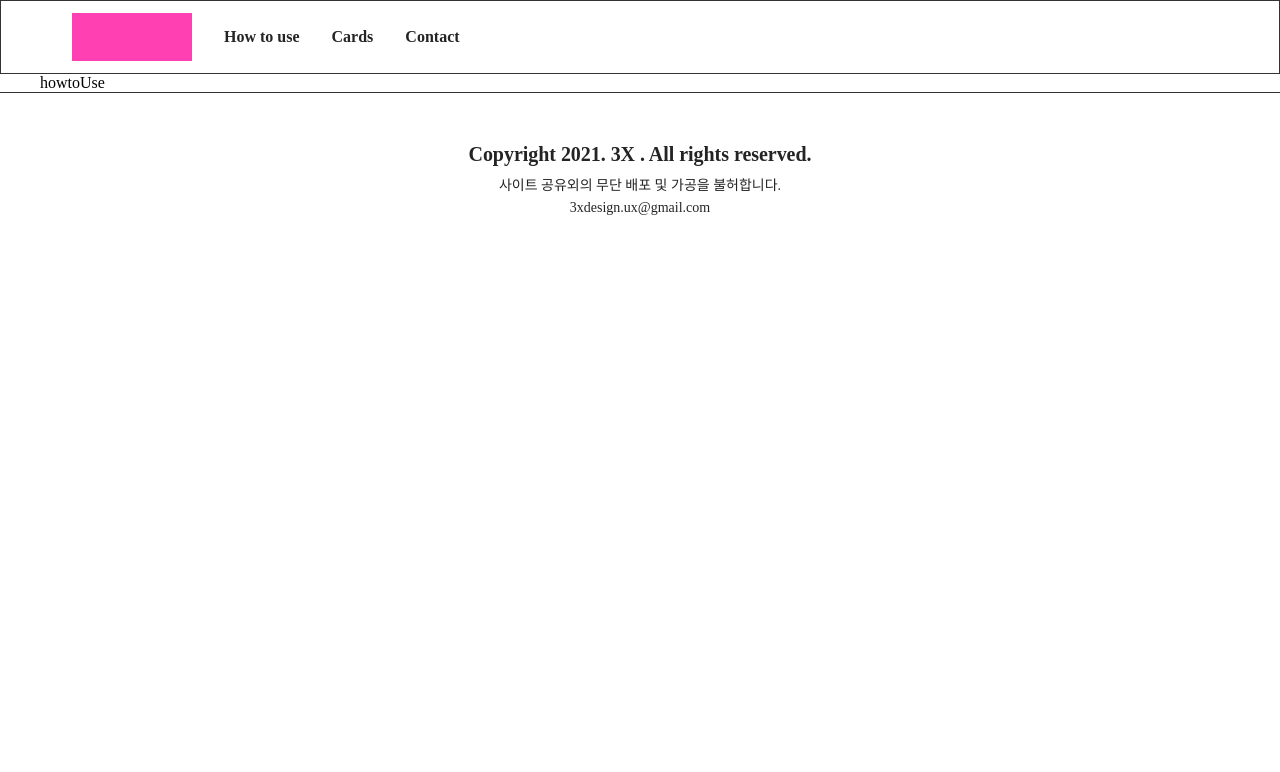
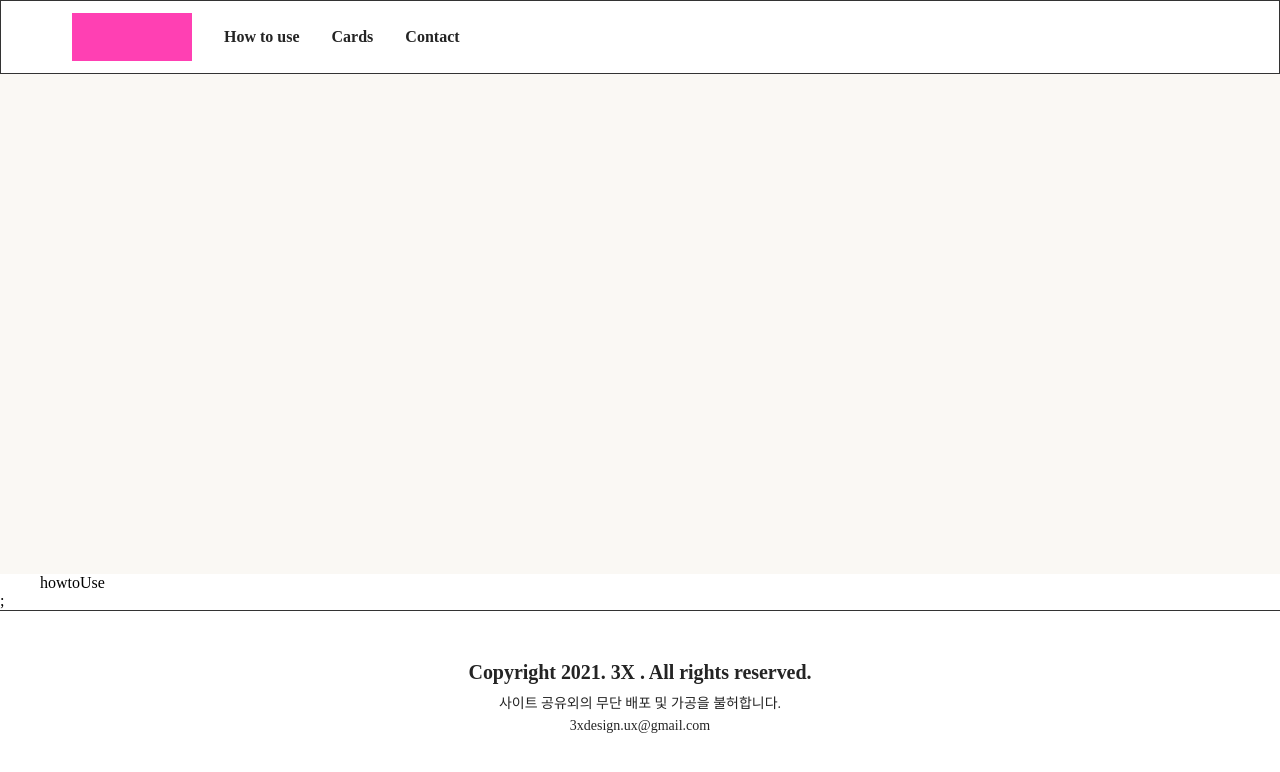
Before and after one commit to scd7896/3x_ux_card, a Next.js app: page /howtouse in a window 1280 px wide. Shown: the top 772 px of the page. Built offline with nearby package versions, Linux system fonts and the light colour scheme; a web font is replaced by a local one.

Commit message:
feat: howtouse 헤더작성

```diff
--- /dev/null
+++ b/components/services/howtouse/HowtouseHeader.module.css
@@ -0,0 +1,5 @@
+.wrapper {
+	width: 100%;
+	height: 500px;
+	background-color: var(--gray_10);
+}
--- /dev/null
+++ b/components/services/howtouse/HowtouseHeader.tsx
@@ -0,0 +1,5 @@
+import styles from "./HowtouseHeader.module.css";
+
+export default function HowtouseHeader() {
+	return <div className={styles.wrapper}></div>;
+}
--- a/pages/howtouse/index.tsx
+++ b/pages/howtouse/index.tsx
@@ -1,5 +1,11 @@
 import { BodyLayout } from "../../components/layout/Layout";
+import HowtouseHeader from "../../components/services/howtouse/HowtouseHeader";
 
 export default function HowtousePage() {
-	return <BodyLayout>howtoUse</BodyLayout>;
+	return (
+		<section>
+			<HowtouseHeader />
+			<BodyLayout>howtoUse</BodyLayout>;
+		</section>
+	);
 }
```
